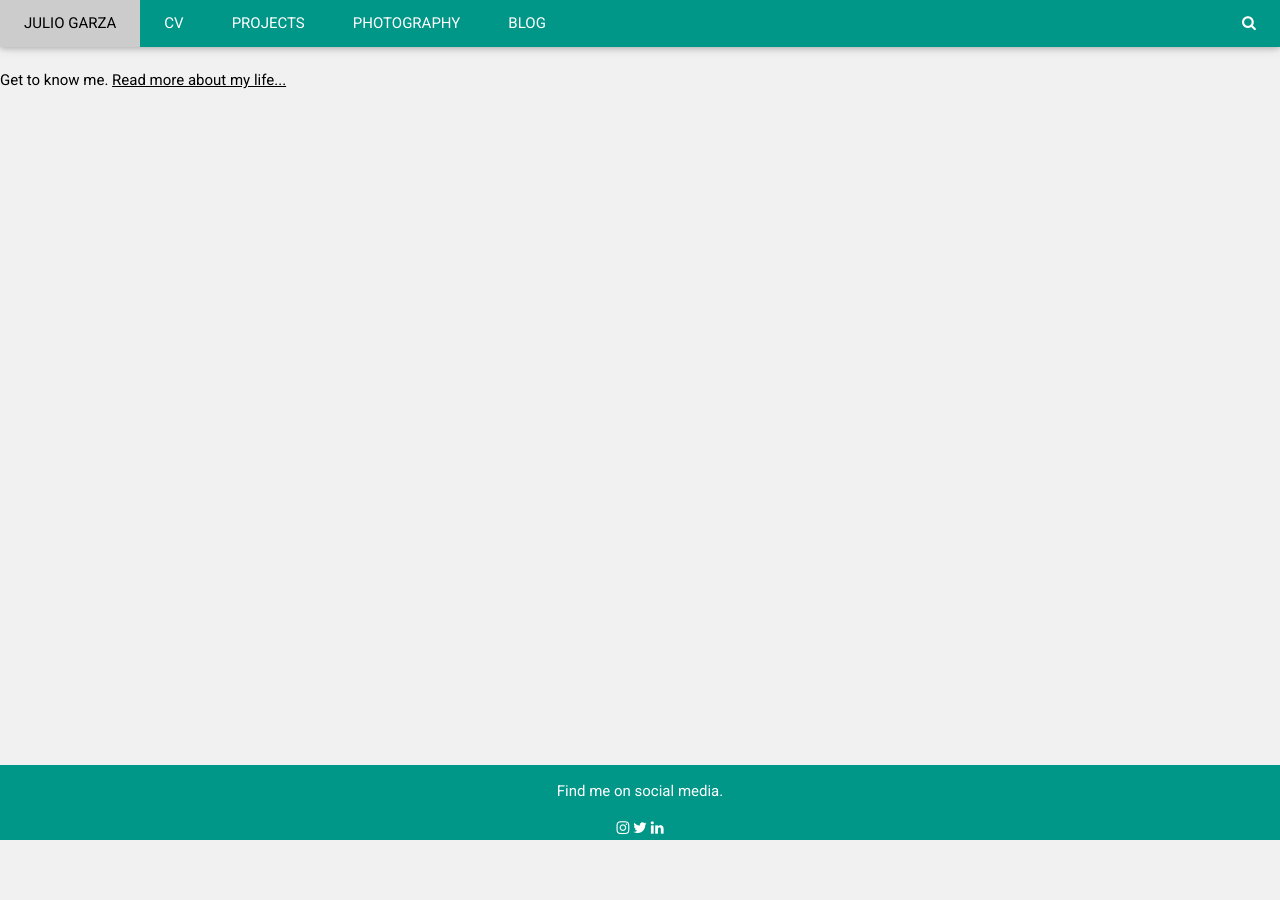
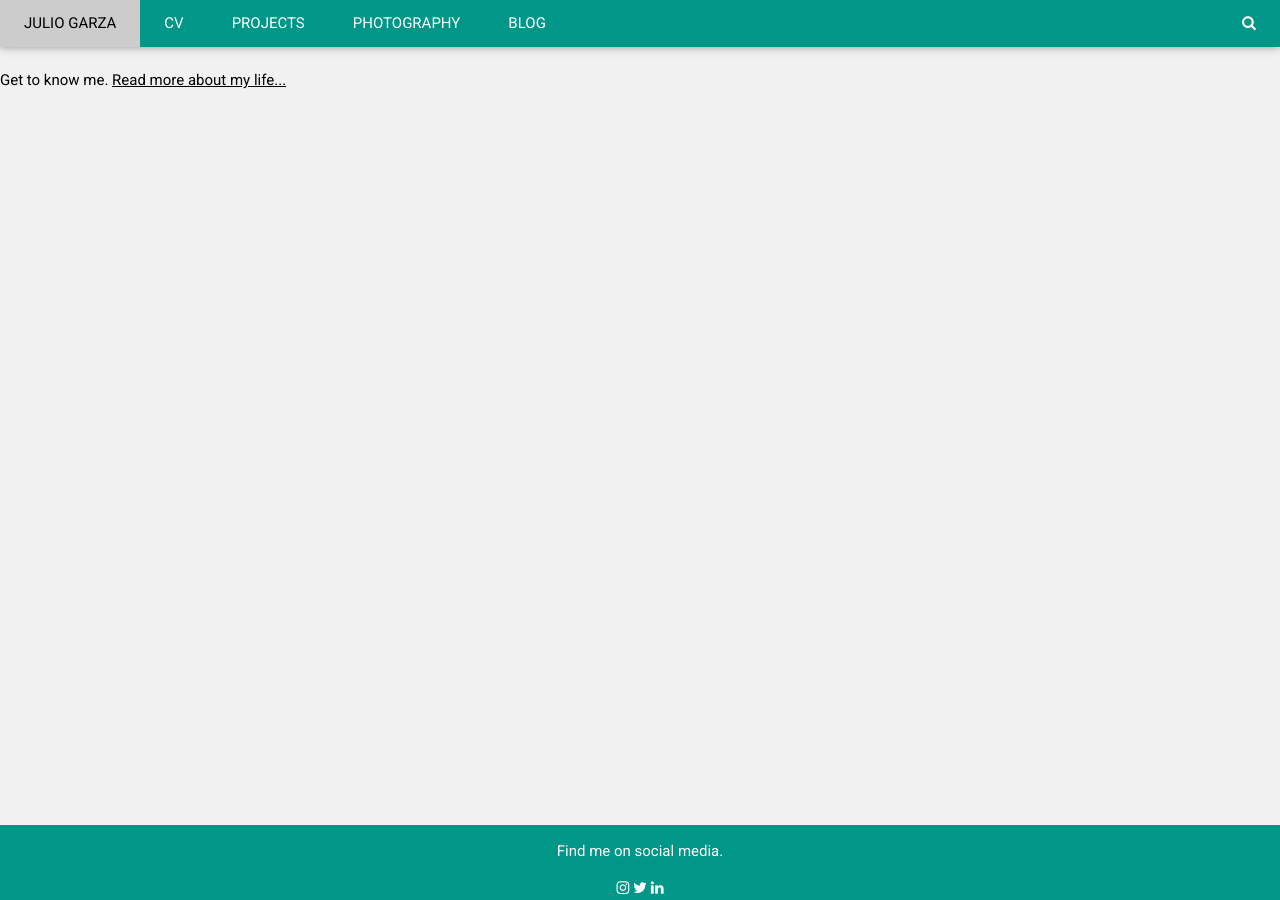
Before and after one commit to juliogarza/juliogarza.github.io, a Jekyll site: the page built from index.html, in a window 1280 px wide and 900 px high, scrolled down 60 px. Built offline with Jekyll 4.4.1, drawn with Linux system fonts in a browser that asks for light colours; before the commit the page ends 900 px from its top, so only the background shows below that.

Commit message:
Update default.html

```diff
--- a/_layouts/default.html
+++ b/_layouts/default.html
@@ -13,7 +13,7 @@
 <style>
 html,body,h1,h2,h3,h4,h5,h6 {font-family: "Roboto", sans-serif}
 </style>
-<body class="w3-light-grey">
+<body class="w3-light-grey" style="position:relative; min-height: 100vh;">
 
 	<nav>
 <!-- Navbar -->
@@ -48,7 +48,7 @@ html,body,h1,h2,h3,h4,h5,h6 {font-family: "Roboto", sans-serif}
 </div>
 	</nav>
 
-		<div class="container" style="position:relative; max-width:2000px;margin-top:60px;margin-bottom:95px;">
+		<div class="container" style="max-width:2000px;margin-top:60px;margin-bottom:95px;">
  		           {{ content }}
 		</div><!-- /.container -->
 
```
